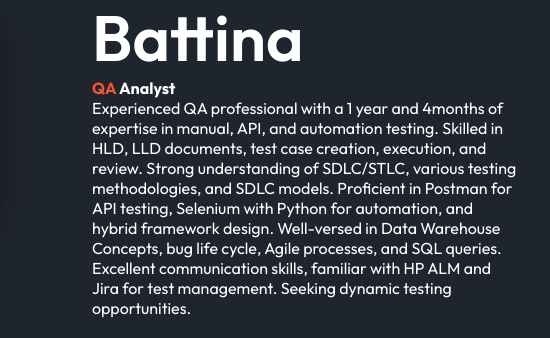
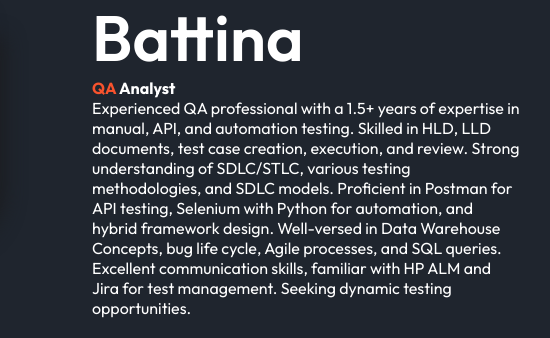
Before and after one commit to bhargavabattina/bhargavabattina.github.io, a plain HTML site: page index.html in a window 1280 px wide. Shown: the part 285-623 px from the top of the page, 596-1146 px from the left. Drawn offline with nearby package versions, Linux system fonts and the light colour scheme.

Commit message:
Update index.html

```diff
--- a/index.html
+++ b/index.html
@@ -55,7 +55,7 @@
                 <h1><span style="color:#f9532d;">Bhargava</span> Battina</h1>
                 <h4><span style="color:#f9532d;">QA</span> Analyst</h4>
                 <p>
-                    Experienced QA professional with a 1 year and 4months of expertise in manual, API, and automation testing. Skilled in HLD, LLD documents, test case creation, execution, and review. Strong understanding of SDLC/STLC, various testing methodologies, and SDLC models. Proficient in Postman for API testing, Selenium with Python for automation, and hybrid framework design. Well-versed in Data Warehouse Concepts, bug life cycle, Agile processes, and SQL queries. Excellent communication skills, familiar with HP ALM and Jira for test management. Seeking dynamic testing opportunities.
+                    Experienced QA professional with a 1.5+ years of expertise in manual, API, and automation testing. Skilled in HLD, LLD documents, test case creation, execution, and review. Strong understanding of SDLC/STLC, various testing methodologies, and SDLC models. Proficient in Postman for API testing, Selenium with Python for automation, and hybrid framework design. Well-versed in Data Warehouse Concepts, bug life cycle, Agile processes, and SQL queries. Excellent communication skills, familiar with HP ALM and Jira for test management. Seeking dynamic testing opportunities.
                 </p>
                 <div class="social">
                     <a href="https://www.linkedin.com/in/bhargava-battina/" style="--socialAni:1"><i class='bx bxl-linkedin'></i></a>
```
